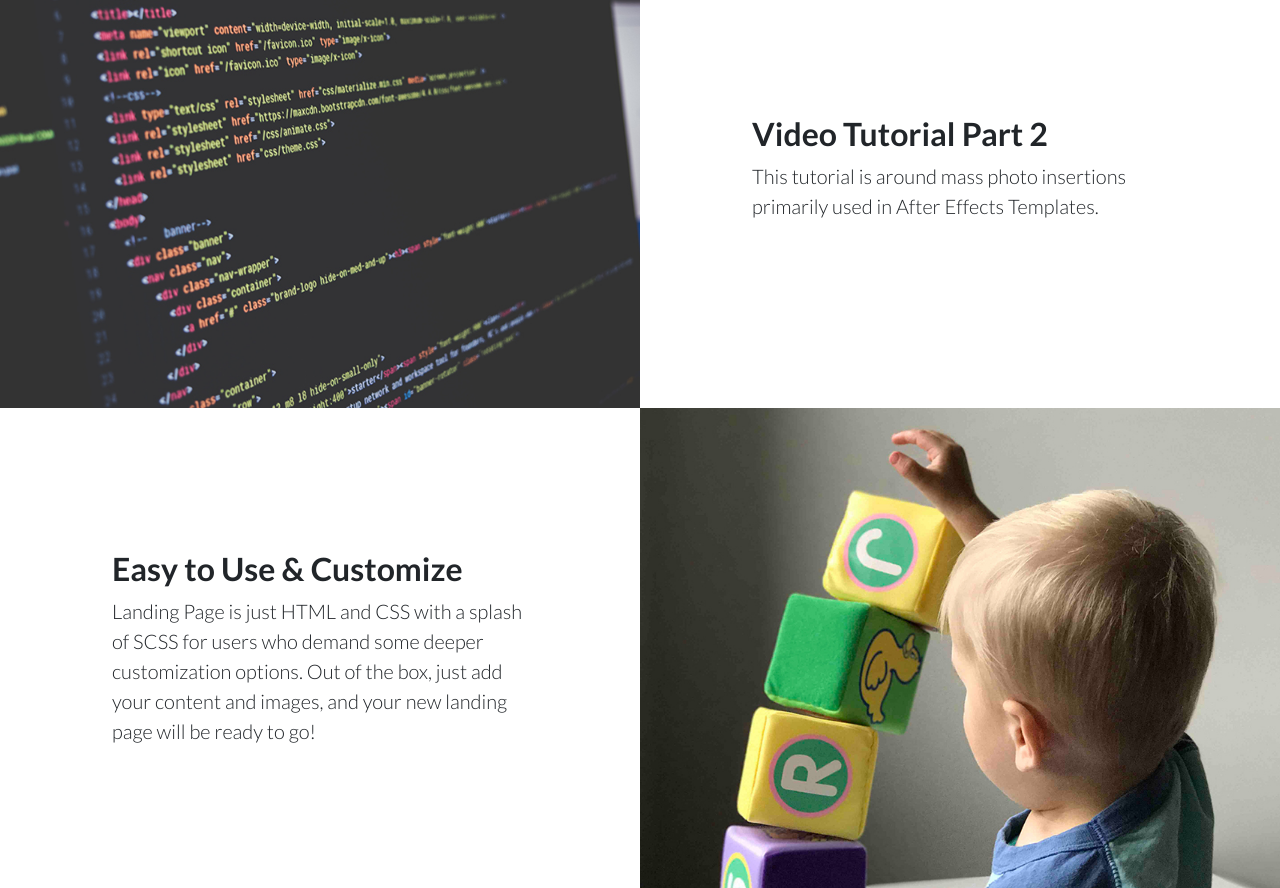
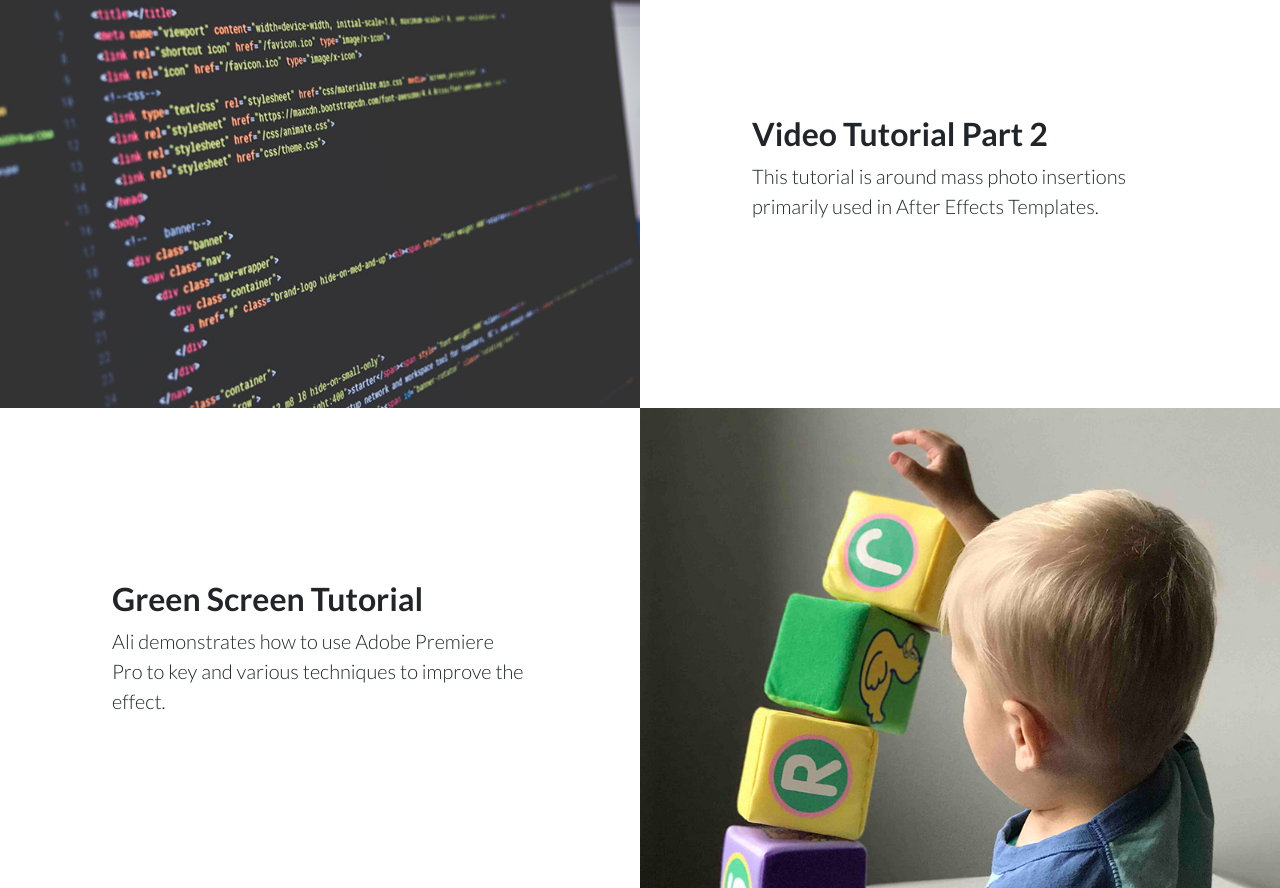
Before and after one commit to lalani/videoproduction, a website: page index.html in a window 1280 px wide. Shown: the part 1099-1987 px from the top of the page. Drawn offline with Linux system fonts and the light colour scheme.

Commit message:
Update index.html
ali's section

```diff
--- a/index.html
+++ b/index.html
@@ -118,8 +118,8 @@
       <div class="row no-gutters">
         <div class="col-lg-6 order-lg-2 text-white showcase-img" style="background-image: url('img/bg-showcase-3.jpg');"></div>
         <div class="col-lg-6 order-lg-1 my-auto showcase-text">
-          <h2>Easy to Use &amp; Customize</h2>
-          <p class="lead mb-0">Landing Page is just HTML and CSS with a splash of SCSS for users who demand some deeper customization options. Out of the box, just add your content and images, and your new landing page will be ready to go!</p>
+          <h2>Green Screen Tutorial</h2>
+          <p class="lead mb-0">Ali demonstrates how to use Adobe Premiere Pro to key and various techniques to improve the effect.</p>
         </div>
       </div>
     </div>
```
